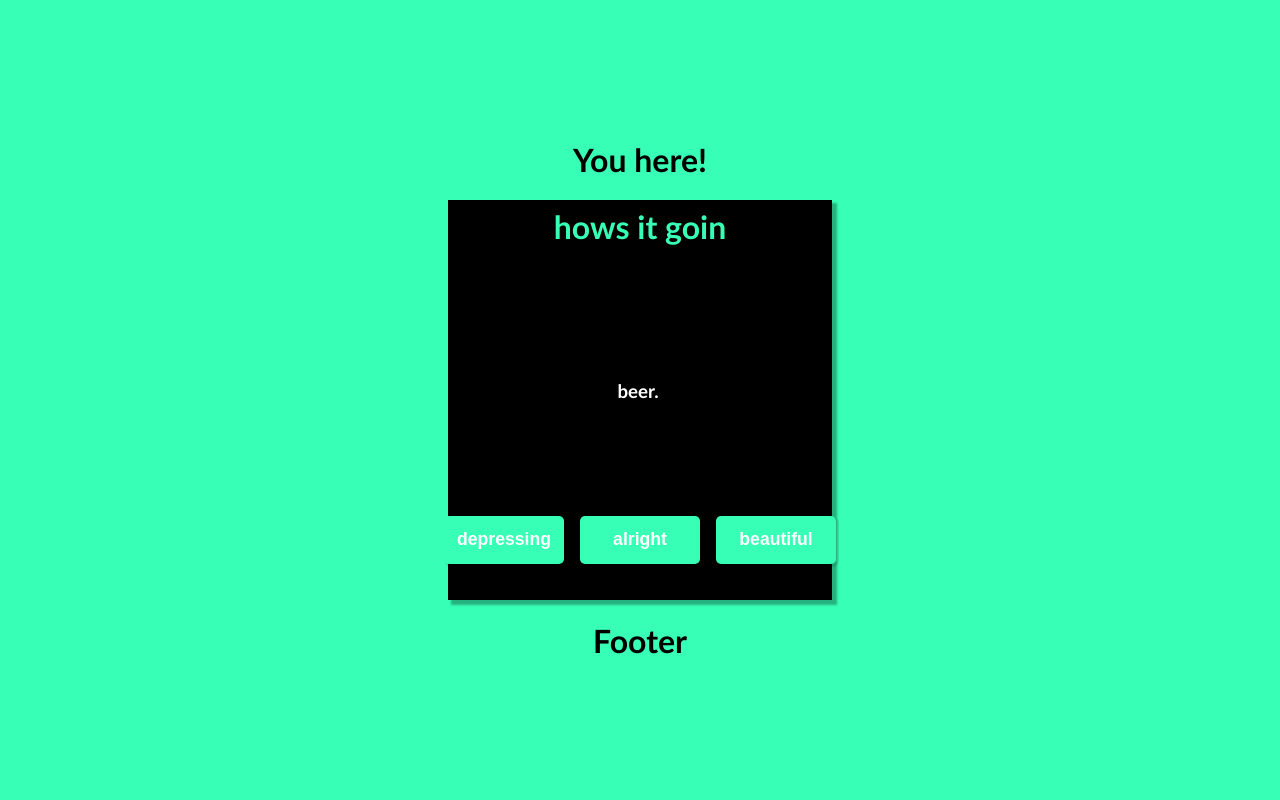
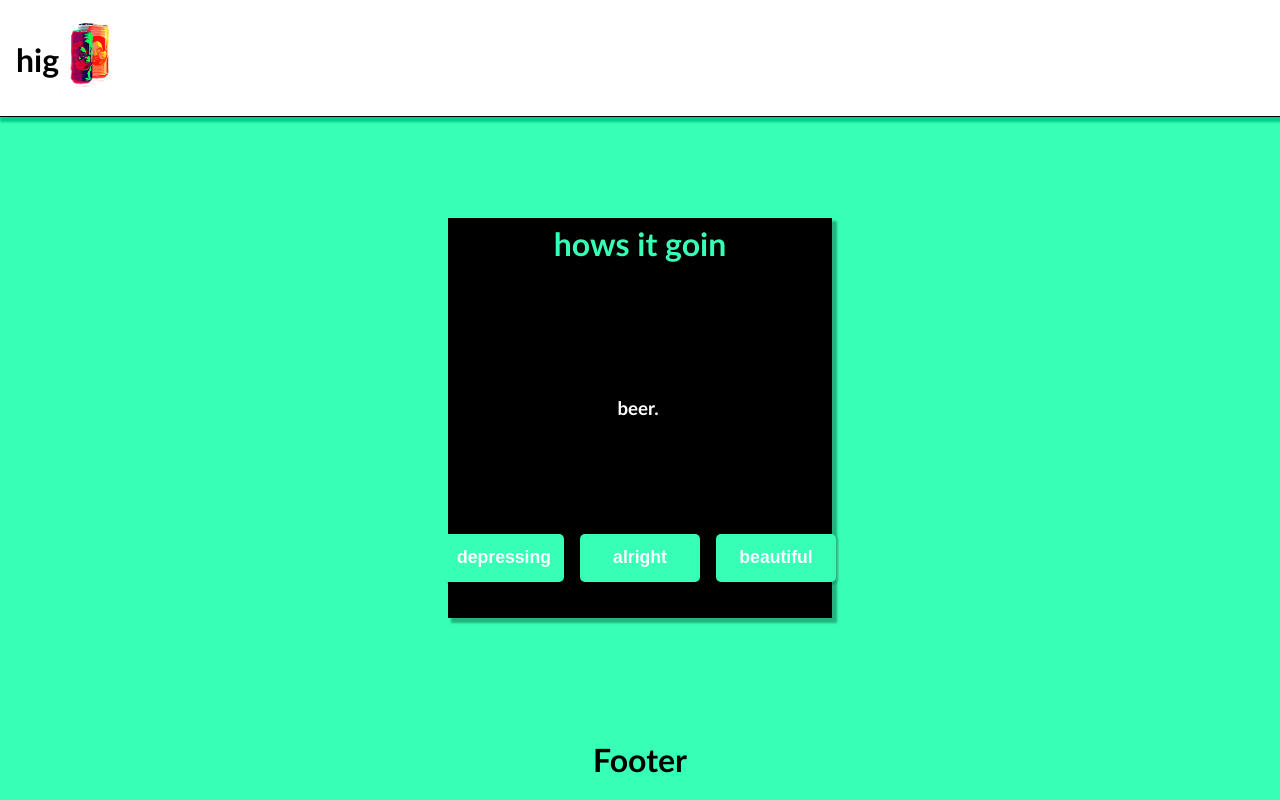
Before and after one commit to inherentspice/Hig, a React (Create React App) app: page / in a window 1280 px wide. Built offline with nearby package versions, Linux system fonts and the light colour scheme; the HTML template or start-up script is replaced by a standard one.

Commit message:
added basic header with initial styling

```diff
--- a/src/App.css
+++ b/src/App.css
@@ -3,9 +3,9 @@
   height: 100vh;
   display: flex;
   flex-direction: column;
-  justify-content: center;
   align-items: center;
   font-family: 'Gill Sans', 'Gill Sans MT', Calibri, 'Trebuchet MS', sans-serif;
+  justify-content: space-between;
 
 }
 main {
@@ -68,5 +68,28 @@ main>h1 {
 .button--single>button:hover {
   background-color: rgb(55, 240, 181);
   box-shadow: 2px 2px 0px 1px rgba(0, 0, 0, 0.2);
+}
 
+/* Header */
+
+header {
+  display: flex;
+  align-items: center;
+  justify-content: flex-start;
+  margin-top: 0;
+  width: 100%;
+  background-color: white;
+  border-bottom: 1px solid rgb(0, 0, 0);
+  box-shadow: 1px 4px 2px 1px rgb(2, 206, 141);
 }
+
+.logo--container {
+  display: flex;
+  align-items: flex-end;
+  padding-top: 0 !important;
+  padding: 1rem;
+  margin-top: 0;
+}
+.header--logo {
+  height: 100px;
+}
--- a/src/components/Header.js
+++ b/src/components/Header.js
@@ -1,7 +1,14 @@
+import Logo from "../images/hig-logo-v7.png"
+
 export default function Header() {
   return (
     <>
-    <h1>You here!</h1>
+    <header>
+      <div className="logo--container">
+        <h1>hig</h1>
+        <img className="header--logo" src={Logo} alt="ai generated cartoon of beer cans"></img>
+      </div>
+    </header>
     </>
   )
 }
```
Also changed, not shown: src/images/hig-logo-v7.png (added).
